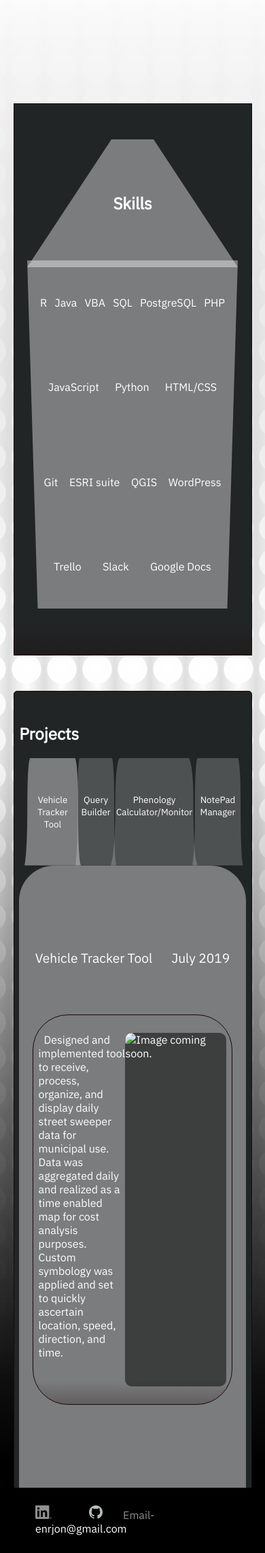
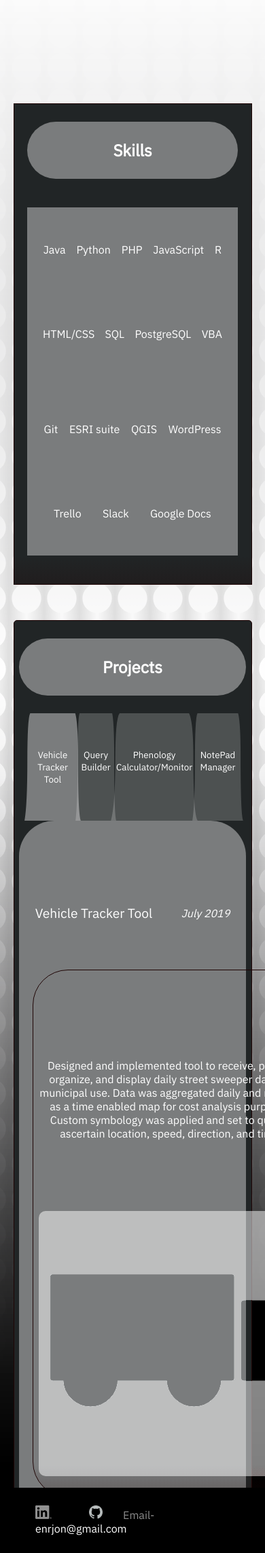
Before and after one commit to enrjon/enrjon.git.io, a PHP site: page /resume.html in a window 390 px wide. Shown: the part 316-2600 px from the top of the page at 68% size. Run offline with PHP 8.4, Linux system fonts and the light colour scheme.

Commit message:
mobile spacing

```diff
--- a/css/resume.css
+++ b/css/resume.css
@@ -68,26 +68,32 @@ h2 {
 .g1 {
     font-size: larger;
 }
+.g1 > li:last-child {
+    font-style: italic;
+    font-size: initial;
+}
 .g2 {
     display: inline-flex;
     justify-content: space-between;
+    align-items: center;
 }
 .g2 p {
     width: 50%;
     text-indent: 2vw;
 }
 .g2 > img {
-    background: rgba(0, 0, 0, 0.5);
-    height: 20vh;
-    width: auto;
+    background: rgba(255, 255, 255, 0.5);
+    width: 15vh;
     border-radius: 10px;
+    height: 15vh;
+    mix-blend-mode: color-dodge;
 }
 .job {
     display: inline-block;
     margin: 2vh 0vw;
     width:100%;
-    padding: 16vh 15vw 8vh 15vw;
-    clip-path: url("#wave");
+    padding: 8vh 5vw;
+    /*clip-path: url("#wave");*/
 }
 li {
     padding: 2vh 1vw;
@@ -109,21 +115,23 @@ li {
     display: block;
     background-color: rgba(255, 255, 255, 0.4);
     border-radius: 0;
-    clip-path: polygon(0 0, 100% 0, 95% 100%, 05% 100%);
+    /*clip-path: polygon(0 0, 100% 0, 95% 100%, 05% 100%);*/
     padding: 0 3vw;
 }
 .skills {
     text-align: center;
-    padding: 2vh 5vw;
+    padding: 1vh 5vw;
     border-radius: 0px 0px 0px 0px;
     flex-flow: wrap;
 }
-.skills > h2 {
+.content > div > h2 {
+    text-align: center;
     border-radius: 0;
     background: rgba(255, 255, 255, 0.4);
-    margin: 0 0 -1vh 0;
-    padding: 3vh 0vw;
-    clip-path: polygon(40% 0, 60% 0, 100% 100%, 0% 100%);
+    margin: 0 0 1vh 0;
+    padding: 1vh 0vw;
+    border-radius: 50px
+    /*clip-path: polygon(40% 0, 60% 0, 100% 100%, 0% 100%);*/
 }
 
 .folder > ul {
--- a/css/style_mob.css
+++ b/css/style_mob.css
@@ -96,4 +96,12 @@
 	.projTabs > li > a {
 		font-size: smaller;
 	}
+	.g2 {
+		display: inline-block;
+		text-align: center;
+	}
+	.g2 p {
+		width: auto;
+		margin: 4vh 0vw;
+	}
 }
--- a/resume.html
+++ b/resume.html
@@ -58,15 +58,15 @@
                 <h2>Skills</h2>
                 <div class="overlist">
                     <ul class="code">
+                        <li> Java</li>
+                        <li> Python</li>
+                        <li> PHP</li>
+                        <li> JavaScript</li>
                         <li>R</li>
-                        <li> Java</li>
-                        <li> VBA</li>
+                        <li> HTML/CSS</li>
                         <li> SQL</li>
                         <li> PostgreSQL</li>
-                        <li> PHP</li>
-                        <li> JavaScript</li>
-                        <li> Python</li>
-                        <li> HTML/CSS</li>
+                        <li> VBA</li>
                     </ul>
                     <ul class="platforms">
                         <li> Git</li>
@@ -94,9 +94,8 @@
                         </ul>
                         <div class="g2">
                             <p>Designed and implemented tool to receive, process, organize, and display daily street sweeper data for municipal use. Data was aggregated daily and realized as a time enabled map for cost analysis purposes. Custom symbology was applied and set to quickly ascertain location, speed, direction, and time.</p>
-                            <img src="" alt="Image coming soon.">
+                            <img src="img/projects/truck.svg" alt="">
                         </div>
-
                     </div>
                     <div id="Query Builder" class="content">
                         <script></script>
@@ -107,7 +106,6 @@
                             <p>Created client interface in VBA to allow non-technical clients broad SQL functionality for their Access database without altering the underlying data.</p>
                             <img src="" alt="Image coming soon.">
                         </div>
-
                     </div>
                     <div id="Phenology Calculator/Monitor" class="content">
                         <script></script>
```
Also changed, not shown: img/projects/truck.svg, 1 other file.
